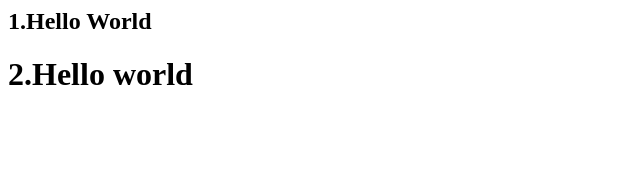
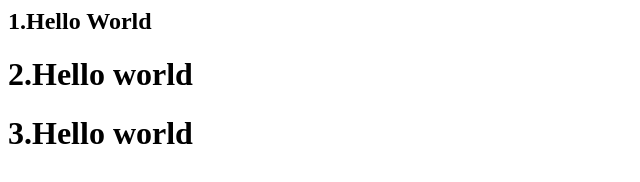
Before and after one commit to yuposse/HelloWorld, a plain HTML site: page index.html in a window 1280 px wide. Shown: the whole page, without its empty margins (0-640 px from the left). Drawn offline with Linux system fonts and the light colour scheme.

Commit message:
Third commit

```diff
--- a/index.html
+++ b/index.html
@@ -6,5 +6,7 @@
           <h2>1.Hello World</h2>
 
           <h1>2.Hello world</h1>
+
+          <h1>3.Hello world</h1>
         </body>
 </html>
```
